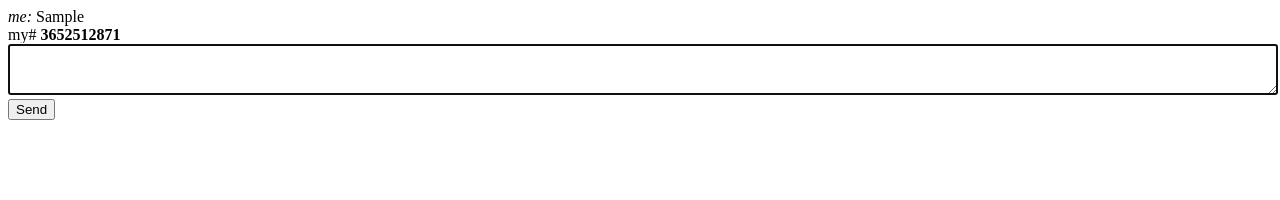
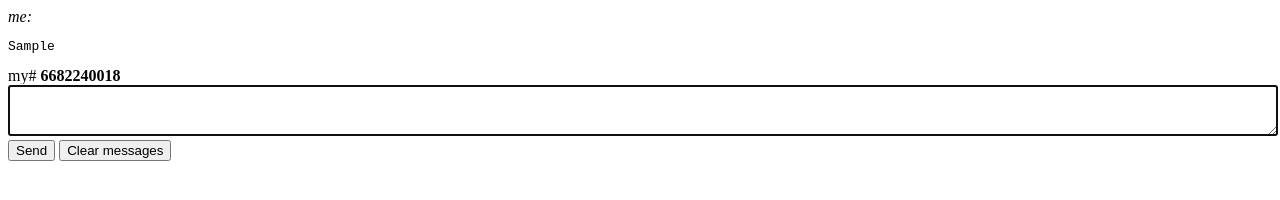
Before and after one commit to daxxog/node-sms-emulator, a website: page static/index.html in a window 1280 px wide. Both pictures are taken after typing "Sample" into the empty fields and a click on the button "Send". Drawn offline with nearby package versions, Linux system fonts and the light colour scheme; no server answers.

Commit message:
PIMPED OUT THE CLIENT (sorta)

```diff
--- a/package.json
+++ b/package.json
@@ -3,7 +3,7 @@
     "description" : "Emulate sending / receiving text messages with a generic API.",
     "homepage"    : "https://github.com/daxxog/node-sms-emulator",
     "main"        : "sms.lib.emu.js",
-    "version"     : "0.0.2",
+    "version"     : "0.0.3",
     "engines": { "node" : ">=0.8.15" },
     "maintainers": [{
         "name"  : "David Volm",
--- a/static/index.html
+++ b/static/index.html
@@ -15,5 +15,6 @@
         my# <span id="vnumber"></span>
         <textarea id="smsout" rows="3"></textarea>
         <button id="send">Send</button>
+        <button id="clear">Clear messages</button>
     </body>
 </html>
--- a/static/sms.emu.css
+++ b/static/sms.emu.css
@@ -1,4 +1,4 @@
-#smsout {
+textarea, pre {
     width: 100%;
 }
 #vnumber {
--- a/static/sms.emu.js
+++ b/static/sms.emu.js
@@ -12,6 +12,7 @@ Math.gendigits = function(dig) {
 };
 
 $(function() {
+    var mod_number = function() {
         $('#smsout').focus();
 
         if($('#vnumber').html() == '') {
@@ -19,17 +20,27 @@ $(function() {
         }
 
         socket.on('sms.emu.to.'+$("#vnumber").html(), function (data) {
-        $('<div></div>').html('<b>sms.emu: </b>'+data).appendTo('#smsin');
+            $('<div></div>').html('<b>sms.emu: </b><pre>'+data+'</pre>').appendTo('#smsin');
         });
+    }; mod_number();
 
-    $("#send").click(function() {
-        $('<div></div>').html('<i>me: </i>'+$("#smsout").val()).appendTo('#smsin');
+    $('#send').click(function() {
+        $('<div></div>').html('<i>me: </i><pre>'+$('#smsout').val()+'</pre>').appendTo('#smsin');
         socket.emit('sms.emu.to.server', {
             number: $("#vnumber").html(),
             msg: $("#smsout").val()
         });
 
-        $("#smsout").val('');
+        $('#smsout').val('');
         $('#smsout').focus();
     });
+
+    $('#clear').click(function() {
+        $('#smsin').html('');
     });
+
+    $('#vnumber').click(function() {
+        $('#vnumber').html(prompt('New #?', Math.gendigits(10)));
+        mod_number();
+    });
+});
```
Lines whose indentation alone changed are shown as unchanged.
